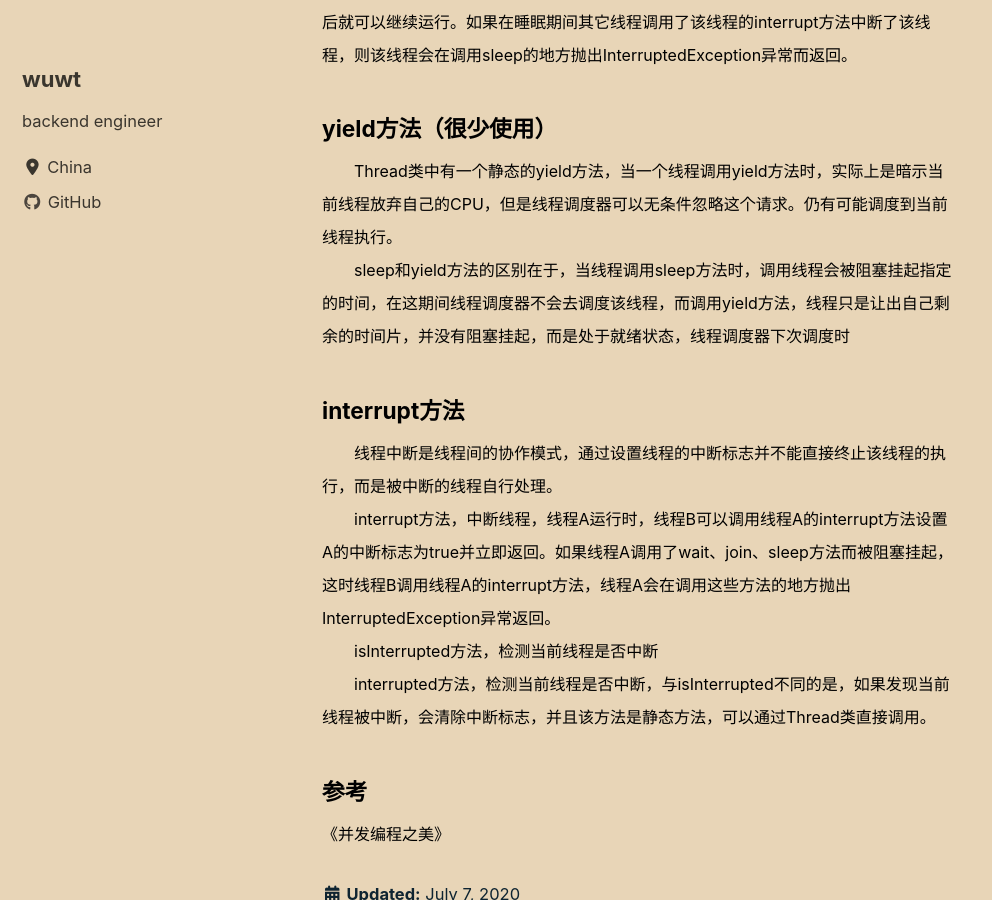
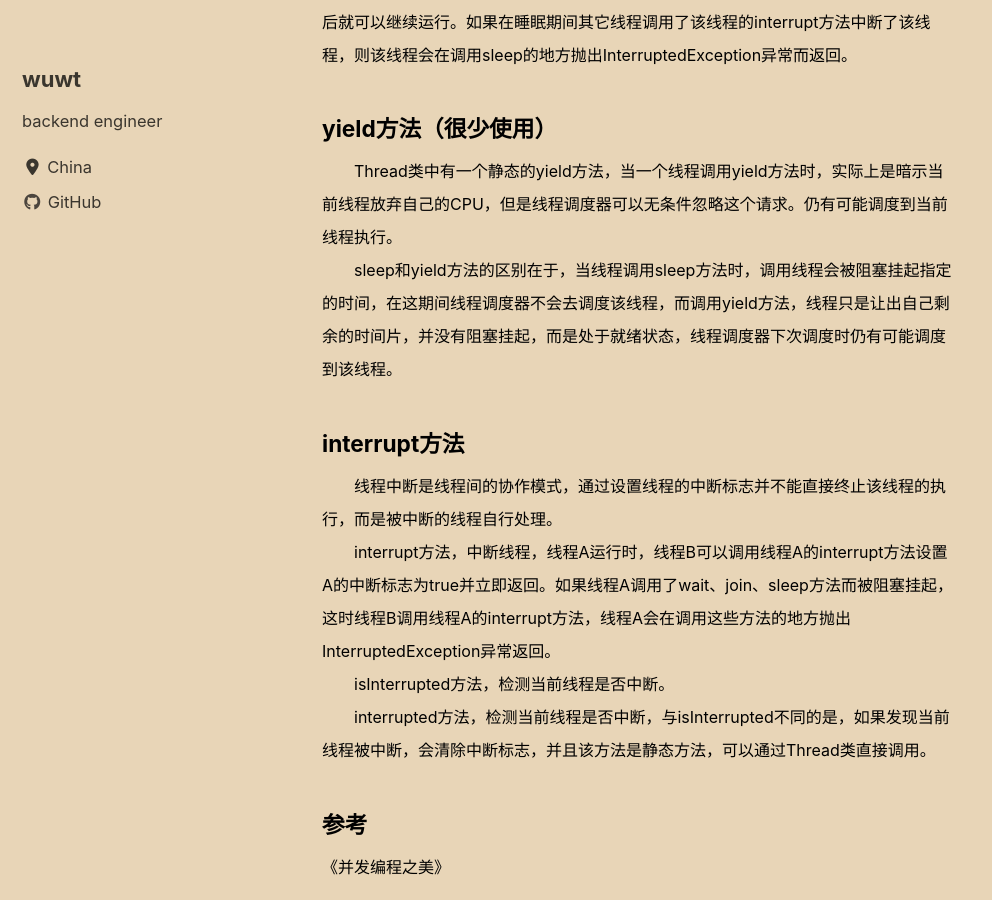
Before and after one commit to wuwtBeyond/wuwtBeyond.github.io, a Jekyll site: the page built from _posts/2020-07-07-并发中的那些基础方法.md, in a window 1280 px wide and 900 px high, scrolled down 2047 px. Shown: the whole window, without its empty margins (0-992 px from the left). Built offline with Jekyll 4.4.1, drawn with Linux system fonts in a browser that asks for light colours; cached includes are drawn as plain includes; nearby versions of some CDN libraries; comment, search, counter and statistics services are not loaded.

Commit message:
update 更新文章

```diff
--- a/_posts/2020-07-07-并发中的那些基础方法.md
+++ b/_posts/2020-07-07-并发中的那些基础方法.md
@@ -54,14 +54,14 @@ PS：notifyAll方法<br>
 ##### yield方法（很少使用）
 <font size="3">
 &emsp;&emsp;Thread类中有一个静态的yield方法，当一个线程调用yield方法时，实际上是暗示当前线程放弃自己的CPU，但是线程调度器可以无条件忽略这个请求。仍有可能调度到当前线程执行。<br>
-&emsp;&emsp;sleep和yield方法的区别在于，当线程调用sleep方法时，调用线程会被阻塞挂起指定的时间，在这期间线程调度器不会去调度该线程，而调用yield方法，线程只是让出自己剩余的时间片，并没有阻塞挂起，而是处于就绪状态，线程调度器下次调度时
+&emsp;&emsp;sleep和yield方法的区别在于，当线程调用sleep方法时，调用线程会被阻塞挂起指定的时间，在这期间线程调度器不会去调度该线程，而调用yield方法，线程只是让出自己剩余的时间片，并没有阻塞挂起，而是处于就绪状态，线程调度器下次调度时仍有可能调度到该线程。<br>
 </font>
 
 ##### interrupt方法
 <font size="3">
 &emsp;&emsp;线程中断是线程间的协作模式，通过设置线程的中断标志并不能直接终止该线程的执行，而是被中断的线程自行处理。<br>
 &emsp;&emsp;interrupt方法，中断线程，线程A运行时，线程B可以调用线程A的interrupt方法设置A的中断标志为true并立即返回。如果线程A调用了wait、join、sleep方法而被阻塞挂起，这时线程B调用线程A的interrupt方法，线程A会在调用这些方法的地方抛出InterruptedException异常返回。<br>
-&emsp;&emsp;isInterrupted方法，检测当前线程是否中断<br>
+&emsp;&emsp;isInterrupted方法，检测当前线程是否中断。<br>
 &emsp;&emsp;interrupted方法，检测当前线程是否中断，与isInterrupted不同的是，如果发现当前线程被中断，会清除中断标志，并且该方法是静态方法，可以通过Thread类直接调用。<br>
 </font>
 
```
